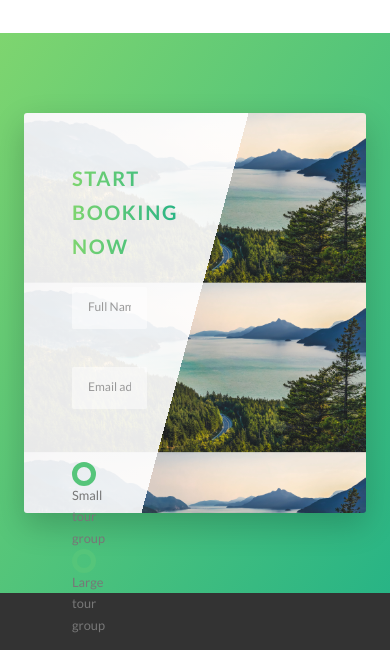
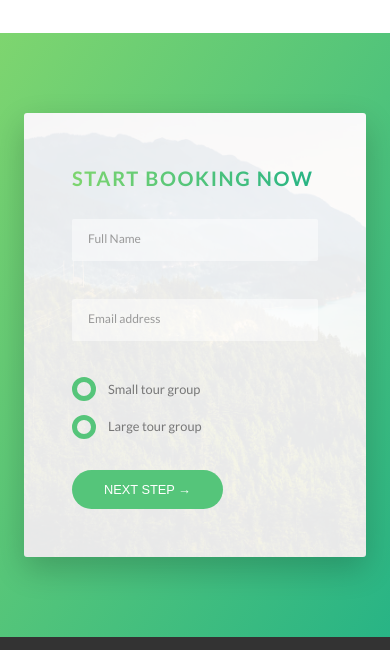
Before and after one commit to asmaaadel0/Natours, a website: page index.html in a window 390 px wide. Shown: the part 5790-6440 px from the top of the page. Drawn offline with Linux system fonts and the light colour scheme; files whose address does not match are found by name.

Commit message:
update responsive design for form

```diff
--- a/sass/components/_form.scss
+++ b/sass/components/_form.scss
@@ -15,6 +15,10 @@
     width: 100%;
     display: block;
     transition: all 0.3s;
+
+    @include respond(tab-port) {
+      width: 100%;
+    }
 
     &:focus {
       outline: none;
@@ -49,6 +53,11 @@
   &__radio-group {
     width: 49%;
     display: inline-block;
+
+    @include respond(tab-port) {
+      width: 100%;
+      margin-bottom: 2rem;
+    }
   }
 
   &__radio-input{
--- a/sass/pages/_home.scss
+++ b/sass/pages/_home.scss
@@ -68,10 +68,37 @@
   background-size: 100%;
   border-radius: 3px;
   box-shadow: 0 1.5rem 4rem rgba($color-black, 0.2);
-  height: 50rem;
+
+  @include respond(tab-land) {
+    background-image: linear-gradient(
+        105deg,
+        rgba($color-white, 0.9) 0%,
+        rgba($color-white, 0.9) 65%,
+        transparent 65%
+      ),
+      url(../imgs/nat-10.jpg);
+    background-size: cover;
+  }
+
+  @include respond(tab-port) {
+    background-image: linear-gradient(
+      to right,
+      rgba($color-white, 0.9) 0%,
+      rgba($color-white, 0.9) 100%
+    ),
+    url(../imgs/nat-10.jpg);
+
+  }
 
   &__form {
     width: 50%;
     padding: 6rem;
+    @include respond(tab-land) {
+      width: 65%;
+    }
+
+    @include respond(tab-port) {
+      width: 100%;
+    }
   }
 }
```
Also changed, not shown: css/style.css, 1 other file.
